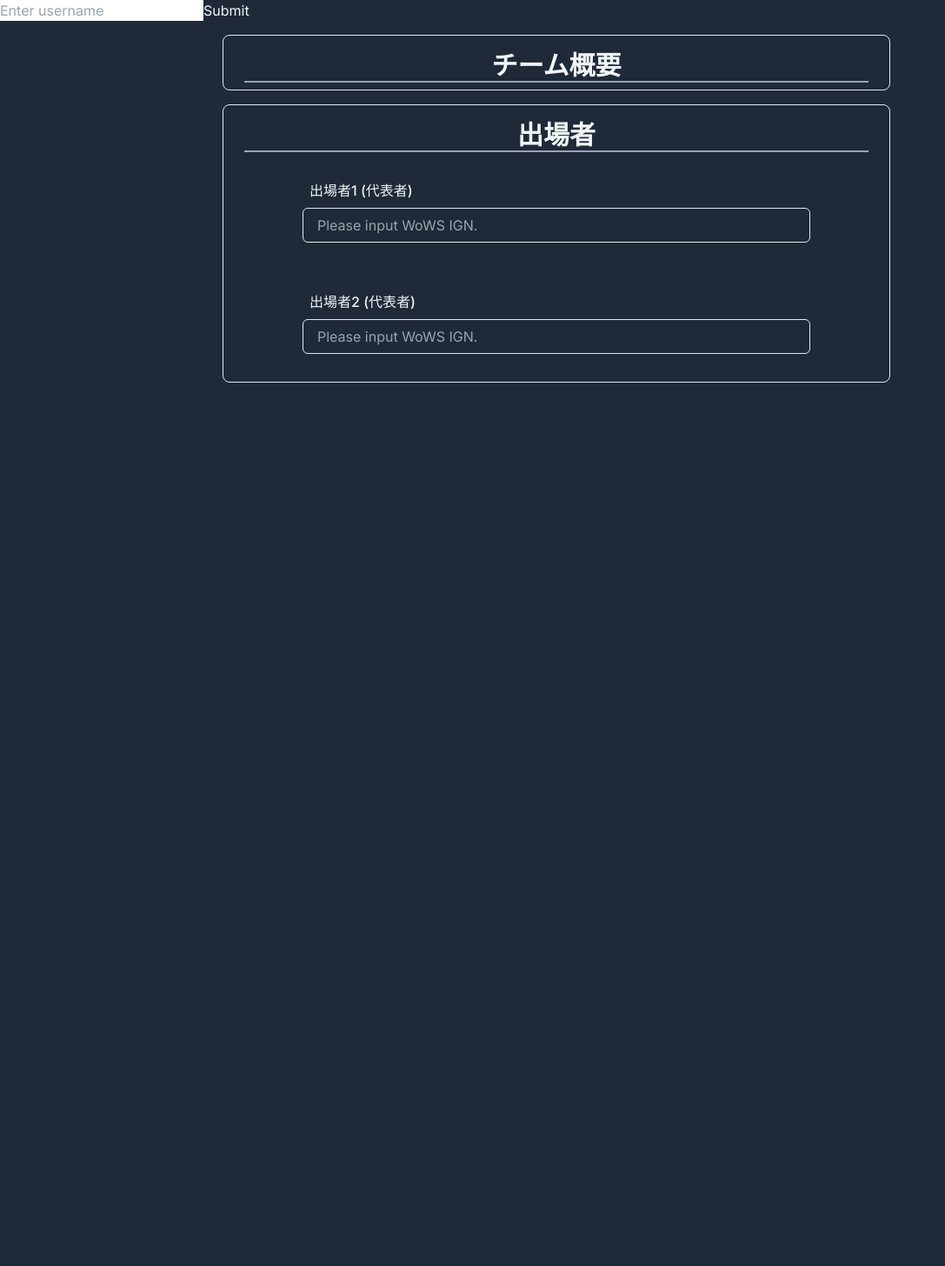
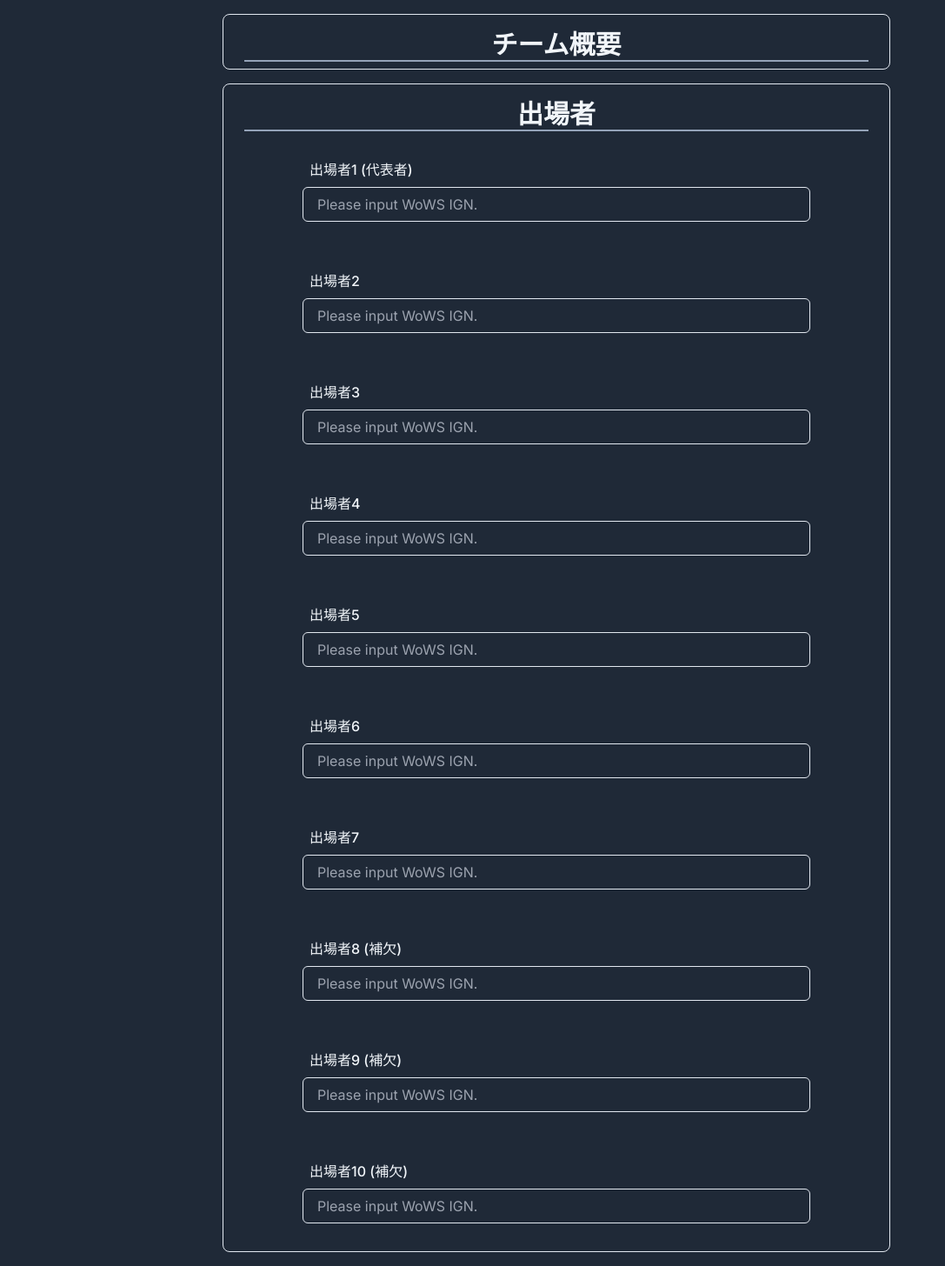
Before and after one commit to JapanDreamMatch/wows-crf, a Next.js app: page /register in a window 1280 px wide. Shown: the whole page at 87% size, without its empty margins (0-1087 px from the left). Before the commit the page ends 800 px from the top, so only its background shows below. Built offline with nearby package versions, Linux system fonts and the light colour scheme.

Commit message:
[WIP] 出場者フォームほぼできた

```diff
--- /dev/null
+++ b/src/app/register/components/PlayerInput.tsx
@@ -0,0 +1,109 @@
+import {Path, FieldValues, useFormContext} from "react-hook-form";
+import {Box, FormControl, FormErrorMessage, FormLabel, HStack, Input} from "@chakra-ui/react";
+import axios from "axios";
+import {useState} from "react";
+import {PLAYER_NOT_FOUND, TOO_MANY_PLAYERS} from "@/app/type/PlayerChecker";
+import Link from "next/link";
+
+export default function PlayerInput<T extends FieldValues = never>(
+    {
+        label,
+        rhfName,
+        errorMsg,
+        canEmpty
+    }:{
+        label: string;
+        rhfName: Path<T>;
+        errorMsg: string | undefined;
+        canEmpty: boolean;
+    }
+){
+
+    const {
+        register
+    } = useFormContext();
+
+    const [ accountId, setAccountId ] = useState<string|undefined>(undefined);
+
+    return(
+        <FormControl isInvalid={Boolean(errorMsg)} className="py-4">
+            <Box borderWidth='0px' borderRadius='lg' className="p-2">
+                <div className="mt-2">
+                    <FormLabel className="pl-2">{label}</FormLabel>
+                </div>
+                <div>
+                    <Input
+                        id={rhfName}
+                        placeholder="Please input WoWS IGN."
+                        {...register(rhfName, {
+                            required: {
+                                value: !canEmpty,
+                                message: "ゲーム内のプレイヤー名を入力してください"
+                            },
+                            pattern: {
+                                value: /^[a-zA-Z0-9_]+$/,
+                                message: "有効なプレイヤー名を入力してください"
+                            },
+                            validate: {
+                                checkLength: v => {
+                                    const value = v as string;
+                                    if(value.length < 3 && !(canEmpty && value.length == 0)){
+                                        return "プレイヤー名が短すぎます";
+                                    }
+                                    return true;
+                                },
+
+                                checkPlayer: async v => {
+                                    const username = v as string;
+                                    if(canEmpty && username.length == 0) return true; //補欠用
+
+                                    const response = await axios.post('http://localhost:3000/api/ign', { username });
+                                    const trulyName = response.data.nickname;
+                                    const uid = response.data.account_id;
+                                    const err = response.data.errorMsg;
+
+                                    setAccountId(undefined);
+
+                                    //エラーがある場合、エラー内容を返す
+                                    if(err !== undefined){
+                                        switch (err){
+                                            case PLAYER_NOT_FOUND:
+                                                return "存在しないプレイヤー名です";
+                                            case TOO_MANY_PLAYERS:
+                                                return "存在しないプレイヤー名です"
+                                            default:
+                                                return err;
+                                        }
+                                    }
+
+                                    //入力が間違ってるが、候補が絞れる場合　例 => 入力:Seaoftrees0 返答:Seaoftrees08
+                                    if(username !== trulyName){
+                                        return `入力が誤っています。「${trulyName}」の間違いですか？`
+                                    }
+
+                                    setAccountId(uid);
+                                    return true;
+                                }
+                            }
+                        })}
+                    />
+                    <FormErrorMessage>{errorMsg}</FormErrorMessage>
+                    <HStack
+                        hidden={accountId === undefined}
+                        justify="right"
+                    >
+                        <p>アカウント: </p>
+                        <Link
+                            href={`https://profile.worldofwarships.asia/statistics/${accountId}`}
+                            className="text-blue-400 hover:underline break-all"
+                            target="_blank"
+                        >
+                            {`https://profile.worldofwarships.asia/statistics/${accountId}`}
+                        </Link>
+                    </HStack>
+
+                </div>
+            </Box>
+        </FormControl>
+    );
+}
--- a/src/app/register/components/RegisterForm/RegisterForm.tsx
+++ b/src/app/register/components/RegisterForm/RegisterForm.tsx
@@ -1,47 +1,30 @@
 "use client"
 
-import {Box, FormControl, FormErrorMessage, FormLabel, Heading, Input, Link} from "@chakra-ui/react";
-import {useForm} from "react-hook-form";
-import {yupResolver} from "@hookform/resolvers/yup";
-import {registerSchema, registerType, onSubmit} from "@/app/register/components/RegisterForm/useRegisterForm";
-import {SyntheticEvent, useEffect} from "react";
-import axios from "axios";
-import {string} from "yup";
-import APITester from "@/components/Sample/APITester";
+import {Box, Heading} from "@chakra-ui/react";
+import {FormProvider, useForm} from "react-hook-form";
+import {registerType, onSubmit} from "@/app/register/components/RegisterForm/useRegisterForm";
+import PlayerInput from "@/app/register/components/PlayerInput";
 
 
 
 export default function RegisterForm(){
 
     //react-hook-form
-    const {
-        register,
-        handleSubmit,
-        formState: {errors, isSubmitting},
-        getValues,
-        setValue,
-        setError,
-        watch
-    } = useForm<registerType>({
-        resolver: yupResolver(registerSchema), // Yupと紐付け
+    const methods  = useForm<registerType>({
         mode: "onBlur", // onChange, onBlur, onSubmit, onTouched, allが選択可能
     });
-
-    useEffect(() => {
-        console.log("呼ばれたよ！");
-    },[watch])
+    const {errors, isSubmitting} = methods.formState;
 
     return(
         <div className="text-slate-100 bg-gray-800">
-
-            <APITester/>
-
             <Box m={4} className="max-w-full">
-                <form onSubmit={handleSubmit(onSubmit)}>
+                <FormProvider {...methods}>
+                    <form onSubmit={methods.handleSubmit(onSubmit)}>
 
                         {/* チーム概要 */}
                         <Box borderWidth='1px' borderRadius='lg' className="max-w-3xl p-2 mx-auto my-4">
-                        <Heading size="lg" className="text-center border-b-2 border-slate-400 mt-2 mx-4">チーム概要</Heading>
+                            <Heading size="lg"
+                                     className="text-center border-b-2 border-slate-400 mt-2 mx-4">チーム概要</Heading>
                             <div className="mx-auto w-4/5">
 
                                 {/* チーム名 */}
@@ -58,58 +41,89 @@ export default function RegisterForm(){
 
                         {/* 出場者 */}
                         <Box borderWidth='1px' borderRadius='lg' className="max-w-3xl p-2 mx-auto my-4">
-                        <Heading size="lg" className="text-center border-b-2 border-slate-400 mt-2 mx-4">出場者</Heading>
+                            <Heading size="lg"
+                                     className="text-center border-b-2 border-slate-400 mt-2 mx-4">出場者</Heading>
                             <div className="mx-auto w-4/5">
 
                                 {/* 出場者1 */}
-                            <FormControl isInvalid={!!errors.ign} className="py-4">
-                                <Box borderWidth='0px' borderRadius='lg' className="p-2">
-                                    <div className="mt-2">
-                                        <FormLabel className="pl-2">出場者1 (代表者)</FormLabel>
-                                    </div>
-                                    <div>
-                                        <Input
-                                            id="ign"
-                                            placeholder="Please input WoWS IGN."
-                                            {...register("ign")}
+                                <PlayerInput
+                                    label="出場者1 (代表者)"
+                                    rhfName={"player1"}
+                                    errorMsg={errors.player1 && errors.player1.message}
+                                    canEmpty={false}
                                 />
-                                        <FormErrorMessage>
-                                            {errors.ign && errors.ign.message}
-                                        </FormErrorMessage>
-                                    </div>
-                                </Box>
-                            </FormControl>
 
                                 {/* 出場者2 */}
-                            <FormControl isInvalid={!!errors.ign2} className="py-4">
-                                <Box borderWidth='0px' borderRadius='lg' className="p-2">
-                                    <div className="mt-2">
-                                        <FormLabel className="pl-2">出場者2 (代表者)</FormLabel>
-                                    </div>
-                                    <div>
-                                        <Input
-                                            id="ign2"
-                                            placeholder="Please input WoWS IGN."
-                                            {...register("ign2",{
-                                                onBlur: async (e: SyntheticEvent) => {
-                                                    const inputUserName = getValues("ign2");
-                                                    const response = await axios.post('http://localhost:3000/api/ign', {inputUserName});
-                                                    console.log(response.data.message);
-                                                    const trulyIGN = response.data.message && response.data.message[0] as string;
-                                                    if(inputUserName != trulyIGN){
-                                                        setError("ign2", {type: "custom", message: "プレイヤー名が存在しないか、候補が多すぎます"});
-                                                        return;
-                                                    }
-                                                    setValue("uid2", Number(response.data.message[1]));
-                                                }
-                                            })}
+                                <PlayerInput
+                                    label="出場者2"
+                                    rhfName={"player2"}
+                                    errorMsg={errors.player2 && errors.player2.message}
+                                    canEmpty={false}
                                 />
-                                        <FormErrorMessage>
-                                            {errors.ign2 && errors.ign2.message}
-                                        </FormErrorMessage>
-                                    </div>
-                                </Box>
-                            </FormControl>
+
+                                {/* 出場者3 */}
+                                <PlayerInput
+                                    label="出場者3"
+                                    rhfName={"player3"}
+                                    errorMsg={errors.player3 && errors.player3.message}
+                                    canEmpty={false}
+                                />
+
+                                {/* 出場者4 */}
+                                <PlayerInput
+                                    label="出場者4"
+                                    rhfName={"player4"}
+                                    errorMsg={errors.player4 && errors.player4.message}
+                                    canEmpty={false}
+                                />
+
+                                {/* 出場者5 */}
+                                <PlayerInput
+                                    label="出場者5"
+                                    rhfName={"player5"}
+                                    errorMsg={errors.player5 && errors.player5.message}
+                                    canEmpty={false}
+                                />
+
+                                {/* 出場者6 */}
+                                <PlayerInput
+                                    label="出場者6"
+                                    rhfName={"player6"}
+                                    errorMsg={errors.player6 && errors.player6.message}
+                                    canEmpty={false}
+                                />
+
+                                {/* 出場者7 */}
+                                <PlayerInput
+                                    label="出場者7"
+                                    rhfName={"player7"}
+                                    errorMsg={errors.player7 && errors.player7.message}
+                                    canEmpty={false}
+                                />
+
+                                {/* 出場者8 (補欠) */}
+                                <PlayerInput
+                                    label="出場者8 (補欠)"
+                                    rhfName={"player8"}
+                                    errorMsg={errors.player8 && errors.player8.message}
+                                    canEmpty={true}
+                                />
+
+                                {/* 出場者9 (補欠) */}
+                                <PlayerInput
+                                    label="出場者9 (補欠)"
+                                    rhfName={"player9"}
+                                    errorMsg={errors.player9 && errors.player9.message}
+                                    canEmpty={true}
+                                />
+
+                                {/* 出場者10 (補欠) */}
+                                <PlayerInput
+                                    label="出場者10 (補欠)"
+                                    rhfName={"player10"}
+                                    errorMsg={errors.player10 && errors.player10.message}
+                                    canEmpty={true}
+                                />
 
                             </div>
 
@@ -121,6 +135,7 @@ export default function RegisterForm(){
 
 
                     </form>
+                </FormProvider>
             </Box>
         </div>
 
--- /dev/null
+++ b/src/app/type/PlayerChecker.tsx
@@ -0,0 +1,2 @@
+export const PLAYER_NOT_FOUND = "Player not found.";
+export const TOO_MANY_PLAYERS = "Too many players.";
```
Also changed, not shown: src/app/api/ign/route.ts (+24 -9 lines), src/app/register/components/RegisterForm/useRegisterForm.tsx (+14 -21 lines), 1 other file (tests, documents, lock files or other folders). Lines whose indentation alone changed are shown as unchanged.
